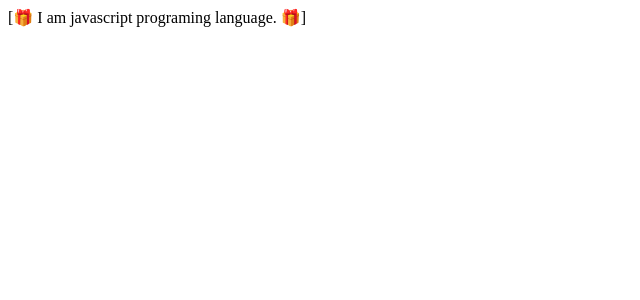
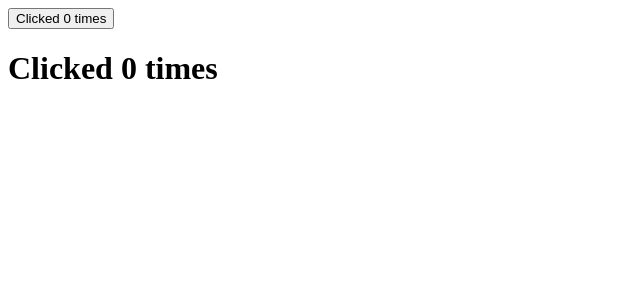
Before and after one commit to sumaiyarimu22/react-recap, a React (Vite) app: page / in a window 1280 px wide. Shown: the top 300 px of the page, without its empty margins (0-640 px from the left). Built offline with nearby package versions, Linux system fonts and the light colour scheme.

Commit message:
Higher-Order Components

```diff
--- a/src/App.jsx
+++ b/src/App.jsx
@@ -1,16 +1,18 @@
 // import Calculator from "./components/Calculator";
 
-import Emoji from "./components/composition/Emoji";
-import Text from "./components/composition/Text";
-import Bracket from "./components/composition/Bracket";
+import ClickCounter from "./components/ClickCounter";
+import HoverCounter from "./components/HoverCounter";
 
+// import Emoji from "./components/composition/Emoji";
+// import Text from "./components/composition/Text";
+// import Bracket from "./components/composition/Bracket";
 // import Text from "./components/inheritence/Text";
 
 export default function App() {
   return (
     <div>
       {/* <Text /> */}
-      <Emoji>
+      {/* <Emoji>
         {({ addEmoji }) => (
           <Bracket>
             {({ addBracket }) => (
@@ -18,7 +20,9 @@
             )}
           </Bracket>
         )}
-      </Emoji>
+      </Emoji> */}
+      <ClickCounter />
+      <HoverCounter />
     </div>
   ); //<Calculator />; //lifting state up
 }
--- /dev/null
+++ b/src/components/ClickCounter.jsx
@@ -0,0 +1,17 @@
+import withCounter from "./HOC/withCounter";
+
+// eslint-disable-next-line react-refresh/only-export-components
+const ClickCounter = (props) => {
+  // eslint-disable-next-line react/prop-types
+  const { count, incrementCount } = props;
+  return (
+    <div>
+      <button type="button" onClick={incrementCount}>
+        Clicked {count} times
+      </button>
+    </div>
+  );
+};
+
+// eslint-disable-next-line react-refresh/only-export-components
+export default withCounter(ClickCounter);
--- /dev/null
+++ b/src/components/HOC/withCounter.jsx
@@ -0,0 +1,25 @@
+// eslint-disable-next-line no-unused-vars
+import React from "react";
+
+const withCounter = (OriginalComponent) => {
+  class NewComponent extends React.Component {
+    state = {
+      count: 0,
+    };
+
+    incrementCount = () => {
+      this.setState((prevState) => ({ count: prevState.count + 1 }));
+    };
+
+    render() {
+      const { count } = this.state;
+      return (
+        <OriginalComponent count={count} incrementCount={this.incrementCount} />
+      );
+    }
+  }
+
+  return NewComponent;
+};
+
+export default withCounter;
--- /dev/null
+++ b/src/components/HoverCounter.jsx
@@ -0,0 +1,15 @@
+import withCounter from "./HOC/withCounter";
+
+// eslint-disable-next-line react-refresh/only-export-components
+const HoverCounter = (props) => {
+  // eslint-disable-next-line react/prop-types
+  const { count, incrementCount } = props;
+  return (
+    <div>
+      <h1 onMouseOver={incrementCount}>Clicked {count} times</h1>
+    </div>
+  );
+};
+
+// eslint-disable-next-line react-refresh/only-export-components
+export default withCounter(HoverCounter);
```
